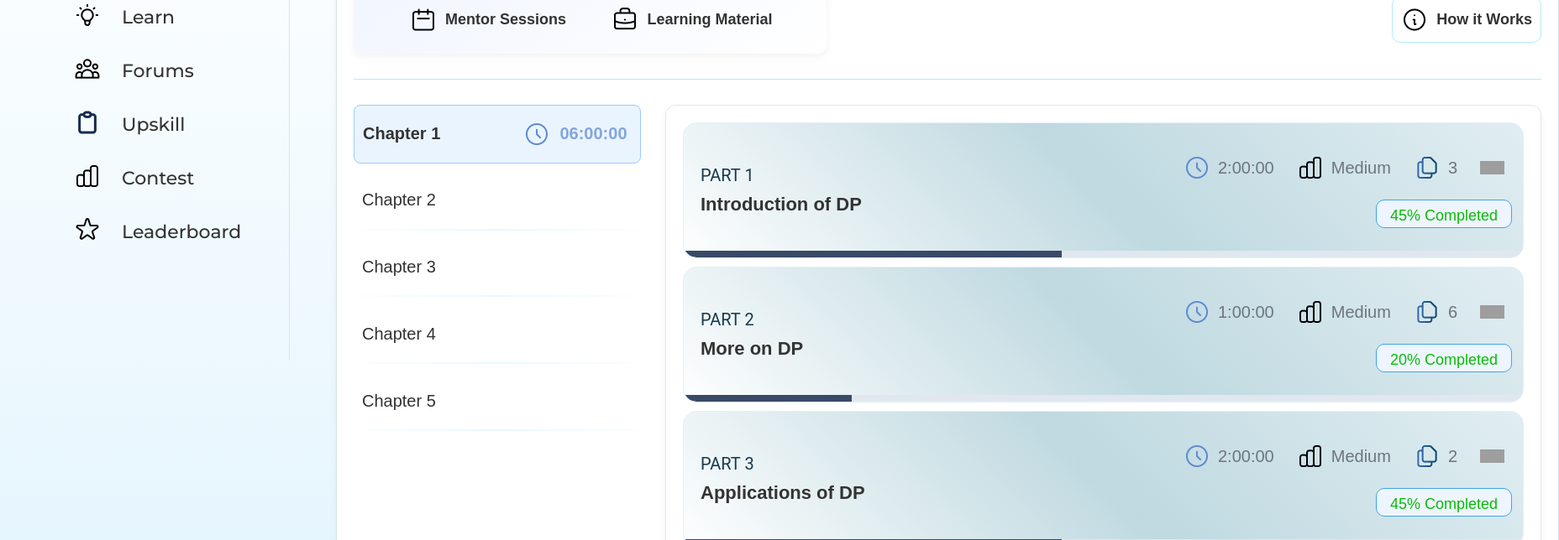
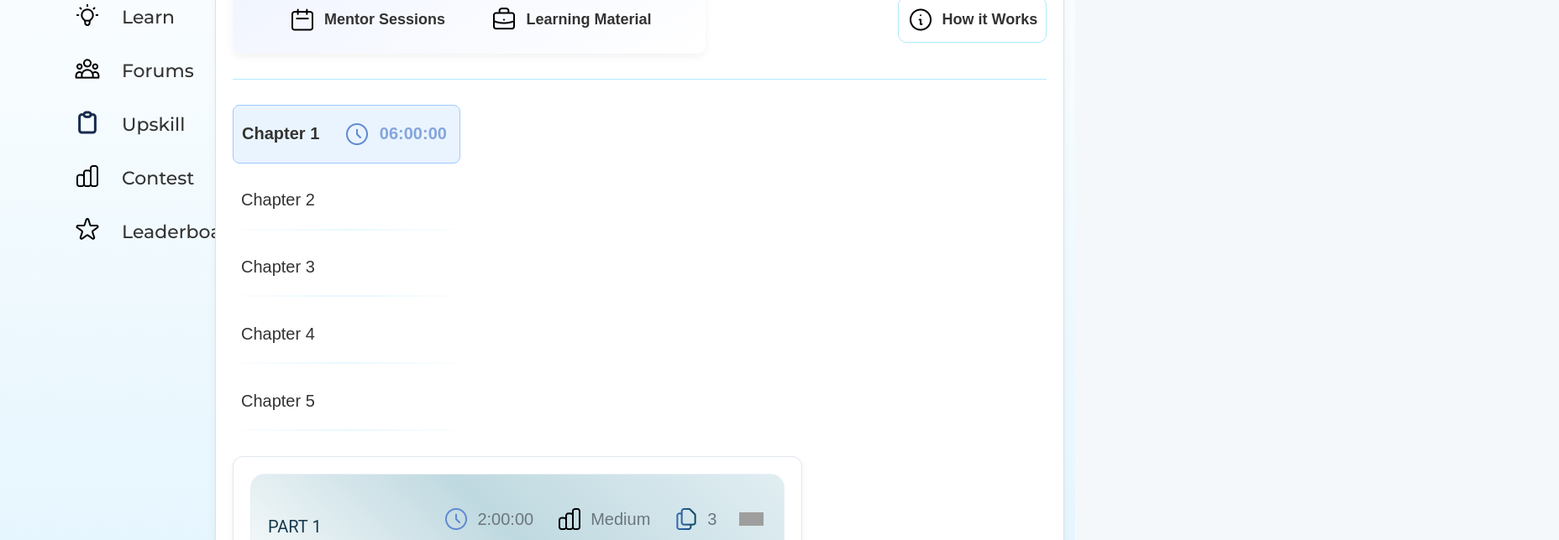
Before and after one commit to PRASHIKGITHUB/Az-Task, a React (Vite) app: page / in a window 1280 px wide. Shown: the part 200-844 px from the top of the page at 84% size, 1856 px wide, since content can reach past the window. Built offline with nearby package versions, Linux system fonts and the light colour scheme; grey boxes are pictures that could not be loaded.

Commit message:
added some responsiveness

```diff
--- a/src/App.css
+++ b/src/App.css
@@ -3,5 +3,8 @@
     background-image: linear-gradient(rgb(255, 255, 255), #d0eefd);
     height: 200vh;
     display: flex;
-    /* justify-content: center; */
+    position: relative;
+    width: 100%;
+    justify-content: center;
+    align-items: center;
 }
--- a/src/components/HeroSection/Hero.css
+++ b/src/components/HeroSection/Hero.css
@@ -14,8 +14,8 @@ body {
     flex-direction: column;
     position: absolute;
     top: 161px;
-    left: 400px;
-    width: 1456px;
+    left: 20%;
+    width: 79%;
     height: auto;
     padding: 20px;
     border: 1px solid #d7e3ec;
@@ -31,7 +31,7 @@ body {
     position: absolute;
     top: 161px;
     left: 200px;
-    width: 1650px;
+    width: 80%;
     height: auto;
     padding: 20px;
     border: 1px solid #d7e3ec;
@@ -49,7 +49,7 @@ body {
 
 /* Side Panel */
 .side-panel {
-    width: 420px;
+    width: 28%;
     height: 399px;
     background-color: transparent;
     display: flex;
@@ -91,10 +91,16 @@ body {
     border: 1px solid #9ec9ff;
     font-weight: bold;
 }
-
+.side-panel button{
+    width: 100%;
+}
 /* Content Panel */
 .content-panel {
-    flex: 1;
+    /* flex: 1; */
+    display: flex;
+    flex-direction: column;
+    align-items: center;
+    width: 70%;
     background-color: #ffffff;
     padding: 20px;
     border: 1px solid #e0e7ef;
@@ -105,7 +111,7 @@ body {
 .part {
     border: 1px solid #e6eef5;
     margin-bottom: 10px;
-    width: 1001px;
+    width: 100%;
     border-radius: 16px;
     overflow: hidden;
     background-color: #ffffff;
@@ -243,6 +249,10 @@ body {
     color: #4a90e2;
     box-shadow: 0px 8px 10px rgba(0, 0, 0, 0.1);
 }
+.down{
+    display: flex;
+    flex-wrap: wrap;
+}
 
 
 
@@ -257,7 +267,7 @@ body {
 /* wrapper */
 .wrapper {
     height: 160px;
-    width: 1001px;
+    width: 100%;
     display: flex;
 
     flex-direction: row;
--- a/src/components/HeroSection/Hero.jsx
+++ b/src/components/HeroSection/Hero.jsx
@@ -22,7 +22,7 @@ const chaptersData = {
         { chapterNo: "4", title: "DP Drill", content: [{ type: "quiz", title: "Quiz 1", time: "10:00" }], time: "1:00:00", level: "Medium", completion: 69, materialcnt: 10 },
     ],
     2: [
-        { chapterNo: "1", title: "Introduction of Grap", content: [{ type: "video", title: "FrameWork 1", time: "10:00" }, { type: "video", title: "Framework 2", time: "10:00" }, { type: "article", title: "Article 1", time: "10:00" }], time: "2:00:00", level: "Medium", completion: 85 },
+        { chapterNo: "1", title: "Introduction of Graph", content: [{ type: "video", title: "FrameWork 1", time: "10:00" }, { type: "video", title: "Framework 2", time: "10:00" }, { type: "article", title: "Article 1", time: "10:00" }], time: "2:00:00", level: "Medium", completion: 85 },
         { chapterNo: "2", title: "Dijkstra Algorithm", content: [{ type: "quiz", title: "Quiz 1", time: "10:00" }], time: "1:00:00", level: "Medium", completion: 25 },
         { chapterNo: "3", title: "Bellman Ford Algorithm", content: [{ type: "video", title: "Applicztion 1", time: "10:00" }, { type: "article", title: "Article 1", time: "10:00" }], time: "2:00:00", level: "Medium", completion: 59 },
         { chapterNo: "4", title: "Floyd Warshall Algorithm", content: [{ type: "quiz", title: "Quiz 1", time: "10:00" }], time: "1:00:00", level: "Medium", completion: 79 },
--- a/src/components/Profile/Profile.css
+++ b/src/components/Profile/Profile.css
@@ -1,7 +1,7 @@
 .profile{
     position: absolute;
     top: 58px;
-    left: 1716px;
+    right: 1%;
     /* background-color: red; */
     display: flex;
     justify-content: center;
--- a/src/components/SlideBar/SlideBar.css
+++ b/src/components/SlideBar/SlideBar.css
@@ -1,9 +1,9 @@
 /* Sidebar styling */
 .sidebar {
-  position: sticky;
+  position:absolute ;
   top: 64px;
   left: 78px;
-  width: 267px;
+  width: 15%;
   height: 566px;
   background-color: transparent;
   border-right: 1px solid #e0e0e0;
@@ -11,7 +11,7 @@
 }
 
 .sidebar.closed {
-  width: 70px;
+  width: 4%;
 }
 
 /* Header styling */
--- a/src/index.css
+++ b/src/index.css
@@ -4,9 +4,8 @@
   box-sizing: border-box;
 }
 html,body{
-  height: 100vh;
-  /* width: 100%; */
-  /* margin: 24px 48px 24px 48px; */
+  height: 100%;
+  width: 100%;
   /* background-image: linear-gradient(rgb(255, 255, 255), #d0eefd); */
 
 }
```
